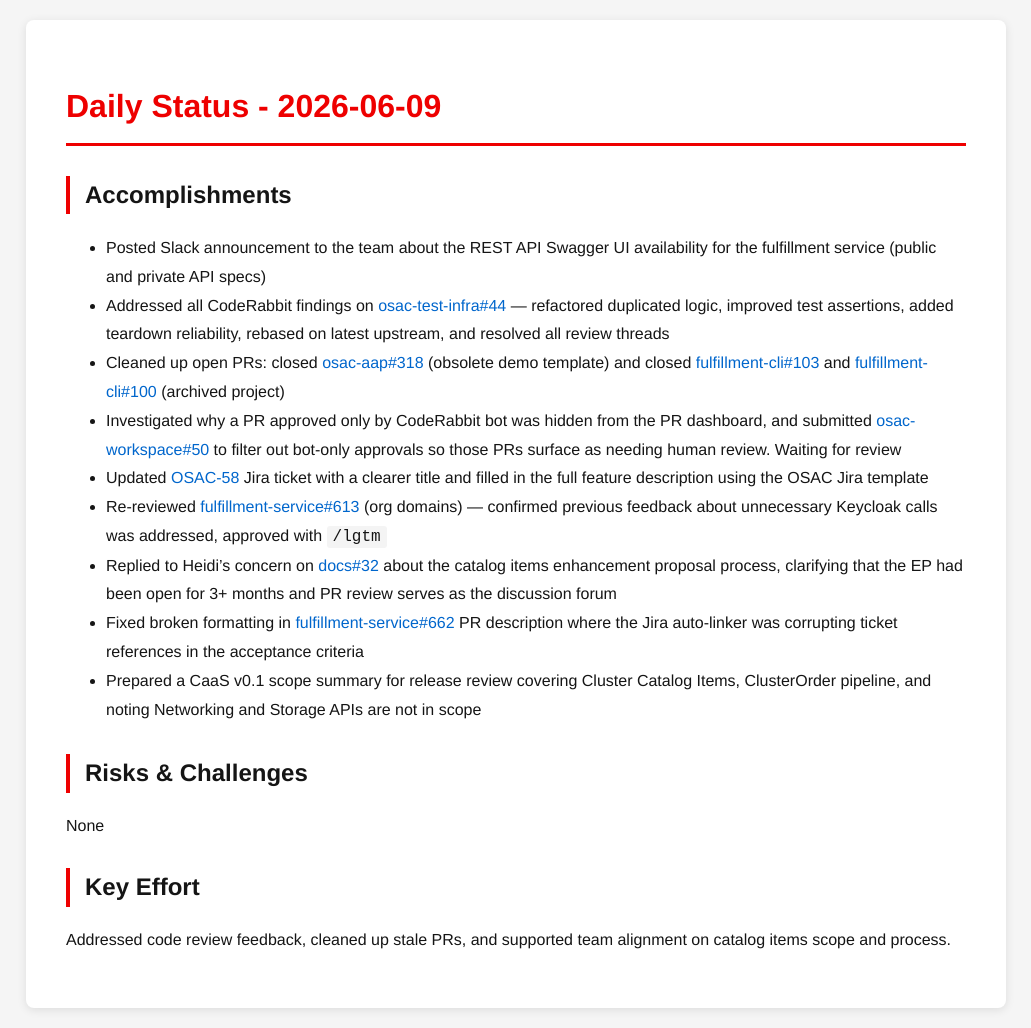
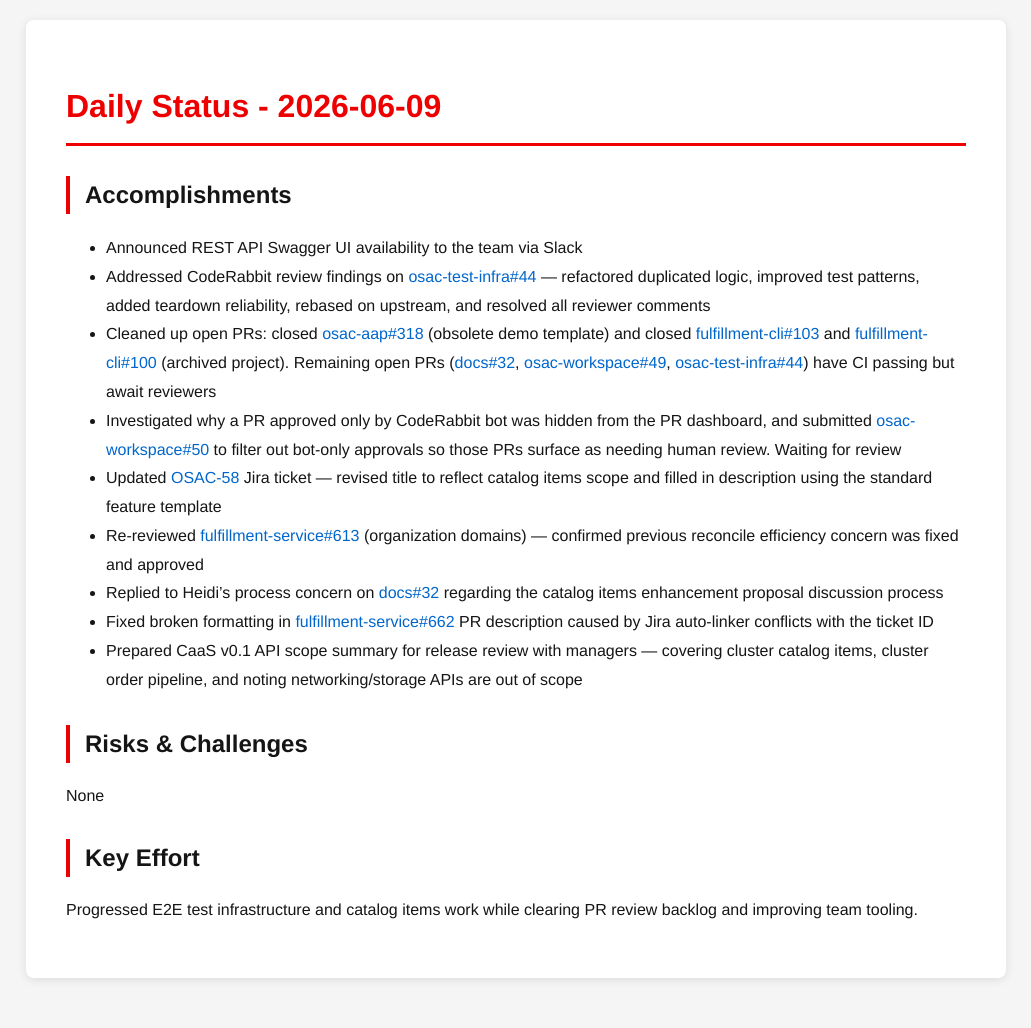
Before and after one commit to tzvatot/daily-status, a Jekyll site: the page built from 2026-06-09.md, in a window 1280 px wide. Shown: the whole page, without its empty margins (124-1155 px from the left). Built offline with Jekyll 4.4.1, drawn with Linux system fonts in a browser that asks for light colours; after the commit the page ends 998 px from its top, so only the background shows below that.

Commit message:
Daily status update - 2026-06-09

```diff
--- a/2026-06-09.md
+++ b/2026-06-09.md
@@ -7,18 +7,18 @@
 # Daily Status - 2026-06-09
 
 ## Accomplishments
-- Posted Slack announcement to the team about the REST API Swagger UI availability for the fulfillment service (public and private API specs)
-- Addressed all CodeRabbit findings on [osac-test-infra#44](https://github.com/osac-project/osac-test-infra/pull/44) — refactored duplicated logic, improved test assertions, added teardown reliability, rebased on latest upstream, and resolved all review threads
-- Cleaned up open PRs: closed [osac-aap#318](https://github.com/osac-project/osac-aap/pull/318) (obsolete demo template) and closed [fulfillment-cli#103](https://github.com/osac-project/fulfillment-cli/pull/103) and [fulfillment-cli#100](https://github.com/osac-project/fulfillment-cli/pull/100) (archived project)
+- Announced REST API Swagger UI availability to the team via Slack
+- Addressed CodeRabbit review findings on [osac-test-infra#44](https://github.com/osac-project/osac-test-infra/pull/44) — refactored duplicated logic, improved test patterns, added teardown reliability, rebased on upstream, and resolved all reviewer comments
+- Cleaned up open PRs: closed [osac-aap#318](https://github.com/osac-project/osac-aap/pull/318) (obsolete demo template) and closed [fulfillment-cli#103](https://github.com/osac-project/fulfillment-cli/pull/103) and [fulfillment-cli#100](https://github.com/osac-project/fulfillment-cli/pull/100) (archived project). Remaining open PRs ([docs#32](https://github.com/osac-project/docs/pull/32), [osac-workspace#49](https://github.com/osac-project/osac-workspace/pull/49), [osac-test-infra#44](https://github.com/osac-project/osac-test-infra/pull/44)) have CI passing but await reviewers
 - Investigated why a PR approved only by CodeRabbit bot was hidden from the PR dashboard, and submitted [osac-workspace#50](https://github.com/osac-project/osac-workspace/pull/50) to filter out bot-only approvals so those PRs surface as needing human review. Waiting for review
-- Updated [OSAC-58](https://redhat.atlassian.net/browse/OSAC-58) Jira ticket with a clearer title and filled in the full feature description using the OSAC Jira template
-- Re-reviewed [fulfillment-service#613](https://github.com/osac-project/fulfillment-service/pull/613) (org domains) — confirmed previous feedback about unnecessary Keycloak calls was addressed, approved with `/lgtm`
-- Replied to Heidi's concern on [docs#32](https://github.com/osac-project/docs/pull/32) about the catalog items enhancement proposal process, clarifying that the EP had been open for 3+ months and PR review serves as the discussion forum
-- Fixed broken formatting in [fulfillment-service#662](https://github.com/osac-project/fulfillment-service/pull/662) PR description where the Jira auto-linker was corrupting ticket references in the acceptance criteria
-- Prepared a CaaS v0.1 scope summary for release review covering Cluster Catalog Items, ClusterOrder pipeline, and noting Networking and Storage APIs are not in scope
+- Updated [OSAC-58](https://redhat.atlassian.net/browse/OSAC-58) Jira ticket — revised title to reflect catalog items scope and filled in description using the standard feature template
+- Re-reviewed [fulfillment-service#613](https://github.com/osac-project/fulfillment-service/pull/613) (organization domains) — confirmed previous reconcile efficiency concern was fixed and approved
+- Replied to Heidi's process concern on [docs#32](https://github.com/osac-project/docs/pull/32) regarding the catalog items enhancement proposal discussion process
+- Fixed broken formatting in [fulfillment-service#662](https://github.com/osac-project/fulfillment-service/pull/662) PR description caused by Jira auto-linker conflicts with the ticket ID
+- Prepared CaaS v0.1 API scope summary for release review with managers — covering cluster catalog items, cluster order pipeline, and noting networking/storage APIs are out of scope
 
 ## Risks & Challenges
 None
 
 ## Key Effort
-Addressed code review feedback, cleaned up stale PRs, and supported team alignment on catalog items scope and process.
+Progressed E2E test infrastructure and catalog items work while clearing PR review backlog and improving team tooling.
```
